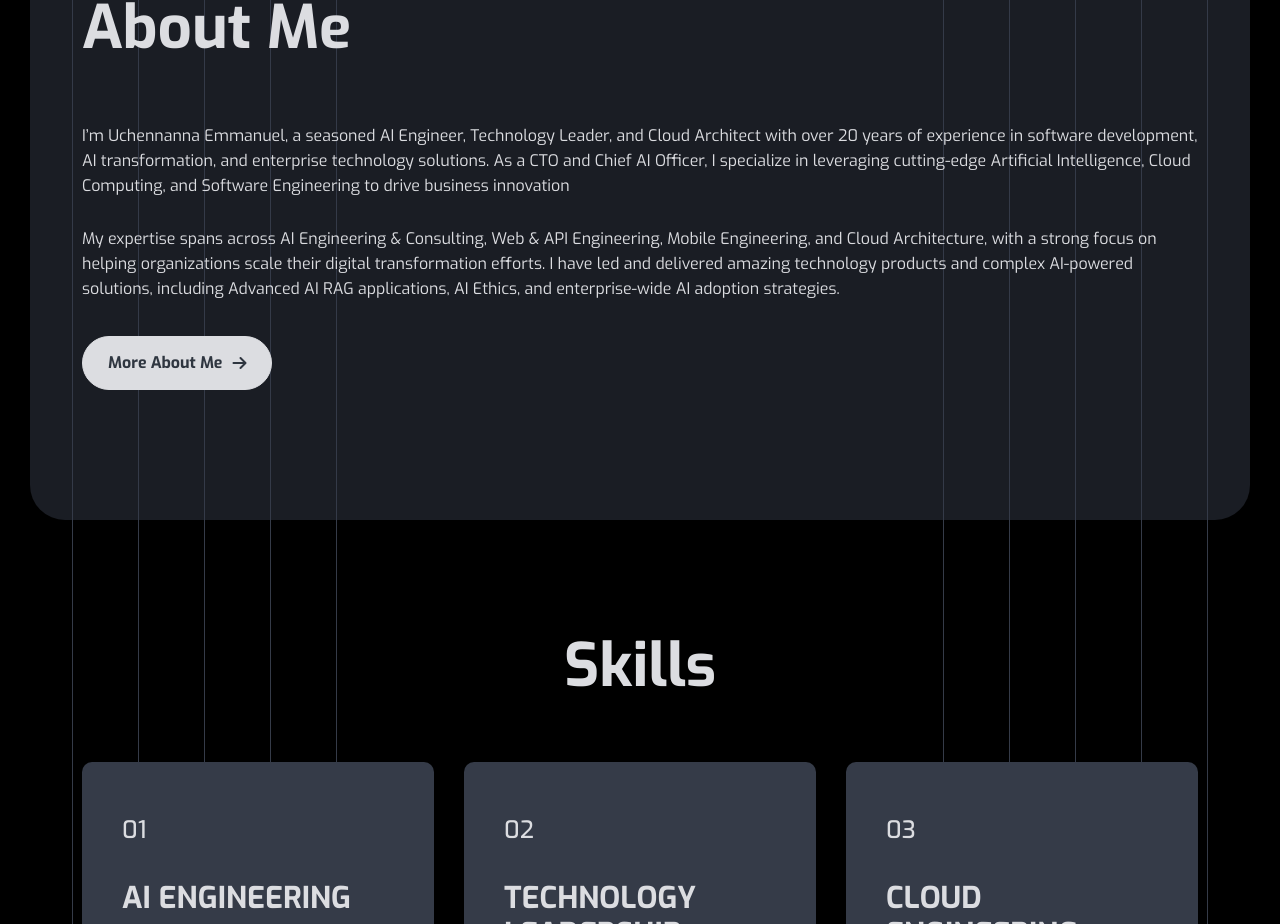
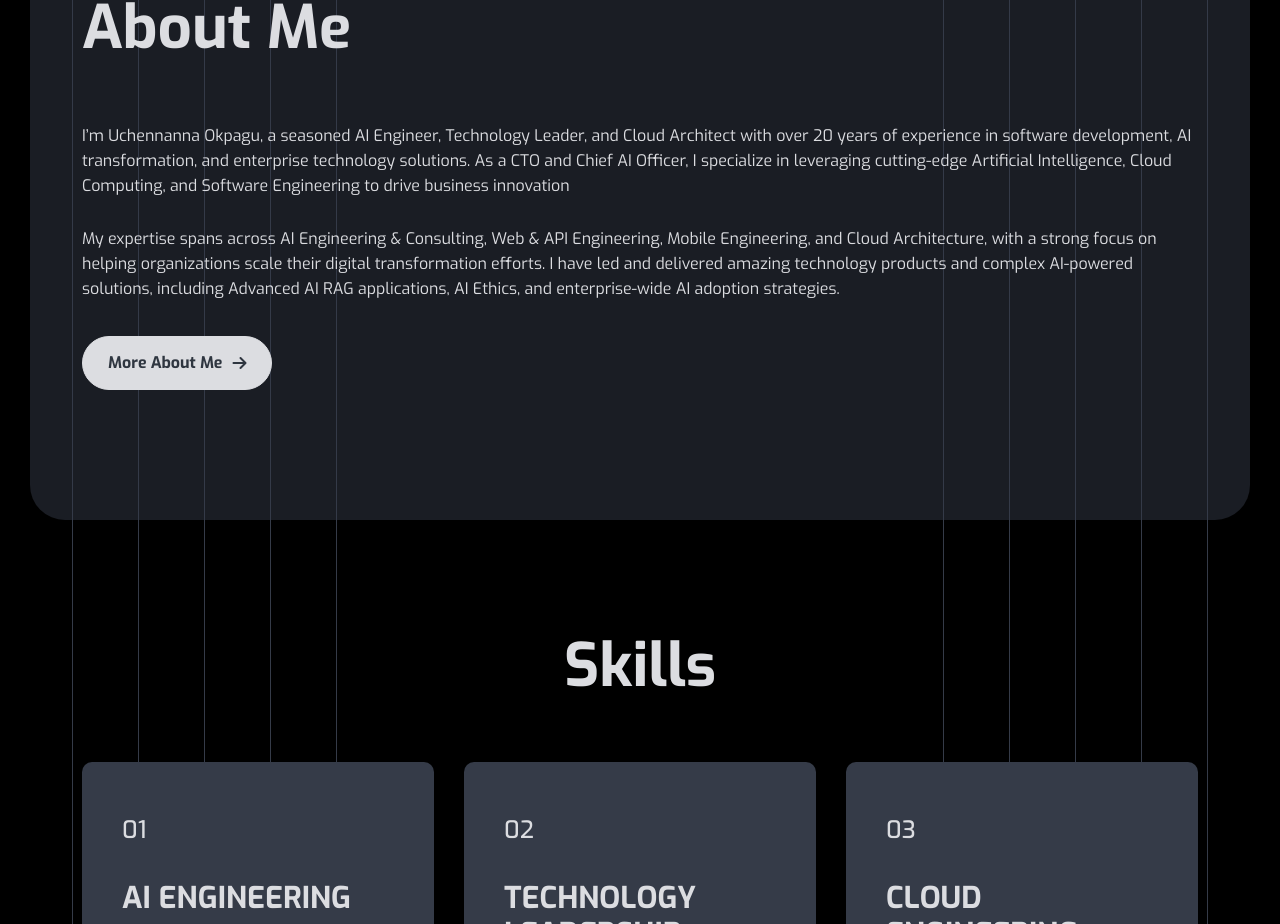
Before and after one commit to Chrstphr9/UE-Portfolio, a Next.js app: page / in a window 1280 px wide. Shown: the part 1360-2284 px from the top of the page. Built offline with nearby package versions, Linux system fonts and the light colour scheme; a web font is replaced by a local one.

Commit message:
fix: update all instances of "Uchennanna Emmanuel" to "Uchenna Okpagu" for consistency across metadata and content

```diff
--- a/src/app/layout.js
+++ b/src/app/layout.js
@@ -23,13 +23,13 @@ import AnimationProvider from "@/components/providers/AnimationProvider";
 import BackTopTop from "@/components/BackToTop";
 
 export const metadata = {
-  title: "Uchenna Emmanuel | Personal Portfolio",
+  title: "Uchenna Okpagu | Personal Portfolio",
   description: "Personal Portfolio/CV ",
   keywords:
     "Personal Portfolio, CV, Resume, HTML5 Template, NextJS Template, Freelancer, Web Developer, Designer, Digital Portfolio, Nicholls, Sakebul islam",
-  creator: "Uchenna Emmanuel",
+  creator: "Uchenna Okpagu",
   other: {
-    developer: "Uchenna Emmanuel",
+    developer: "Uchenna Okpagu",
   },
 };
 
--- a/src/components/Offcanvas.jsx
+++ b/src/components/Offcanvas.jsx
@@ -84,7 +84,7 @@ const Offcanvas = ({ menus, handleClose, show, className = "", theme }) => {
           <div className="offcanvas-info">
             <div className="about-info">
               <p className="text-white">
-              I’m Uchennanna Emmanuel, a seasoned AI Engineer, Technology Leader, and Cloud Architect with over 20 years of experience in software development, AI transformation, and enterprise technology solutions.
+              I’m Uchennanna Okpagu, a seasoned AI Engineer, Technology Leader, and Cloud Architect with over 20 years of experience in software development, AI transformation, and enterprise technology solutions.
               </p>
             </div>
             <div className="btn-wrapper">
--- a/src/components/common/Header.jsx
+++ b/src/components/common/Header.jsx
@@ -17,8 +17,7 @@ const Header = ({ className }) => {
   return (
     <>
       <header
-        className={`header-area position-relative z-1 ${
-          isSticky ? "sticky" : ""
+        className={`header-area position-relative z-1 ${isSticky ? "sticky" : ""
           }`}
         id="header"
       >
@@ -66,7 +65,6 @@ const Header = ({ className }) => {
                                   )}
                                 </Link>
                               )}
-
                               {menu?.subMenu && menu?.subMenu.length > 0 && (
                                 <ul>
                                   {menu.subMenu.map((subMenuItem) => (
--- a/src/components/personal-portfolio/Header.jsx
+++ b/src/components/personal-portfolio/Header.jsx
@@ -19,8 +19,7 @@ const Header = () => {
   return (
     <>
       <header
-        className={`header-area position-relative z-2 ${
-          isSticky ? "sticky" : ""
+        className={`header-area position-relative z-2 ${isSticky ? "sticky" : ""
           }`}
         id="header"
       >
--- a/src/constant/personal-portfolio/aboutMain-Data.js
+++ b/src/constant/personal-portfolio/aboutMain-Data.js
@@ -9,7 +9,7 @@ const aboutMainData = {
   },
   content: {
     paragraphs: [
-      "I’m Uchennanna Emmanuel, a seasoned AI Engineer, Technology Leader, and Cloud Architect with over 20 years of experience in software development, AI transformation, and enterprise technology solutions. As a CTO and Chief AI Officer, I specialize in leveraging cutting-edge Artificial Intelligence, Cloud Computing, and Software Engineering to drive business innovation",
+      "I’m Uchennanna Okpagu, a seasoned AI Engineer, Technology Leader, and Cloud Architect with over 20 years of experience in software development, AI transformation, and enterprise technology solutions. As a CTO and Chief AI Officer, I specialize in leveraging cutting-edge Artificial Intelligence, Cloud Computing, and Software Engineering to drive business innovation",
       "My expertise spans across AI Engineering & Consulting, Web & API Engineering, Mobile Engineering, and Cloud Architecture, with a strong focus on helping organizations scale their digital transformation efforts. I have led and delivered amazing technology products and complex AI-powered solutions, including Advanced AI RAG applications, AI Ethics, and enterprise-wide AI adoption strategies.",
     ],
     cta: {
```
Lines whose indentation alone changed are shown as unchanged.
